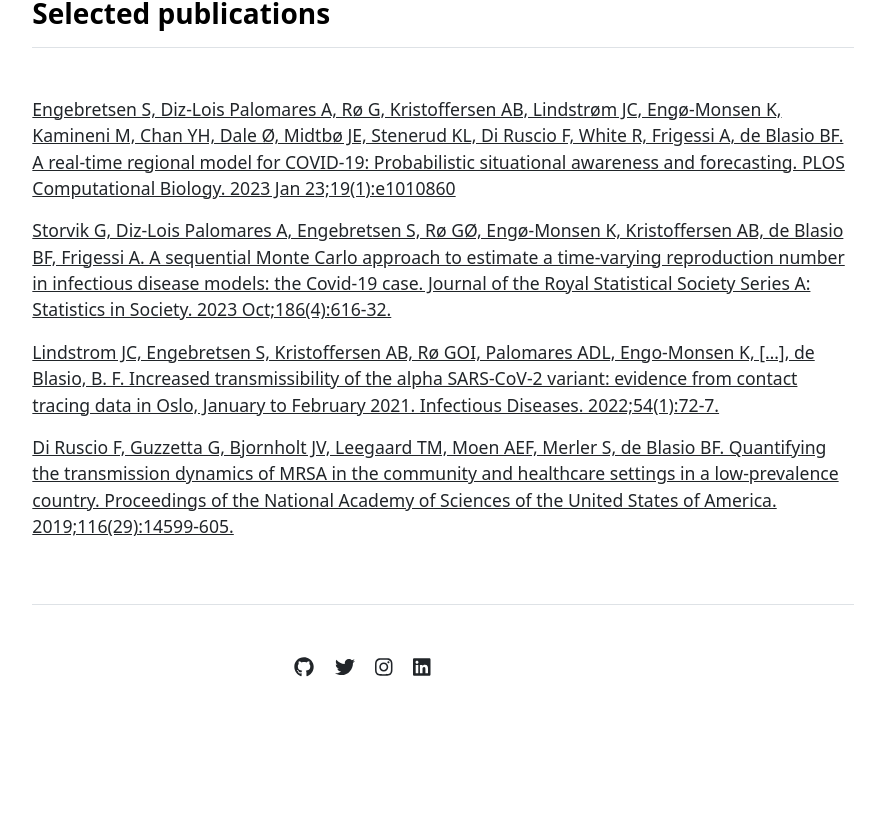
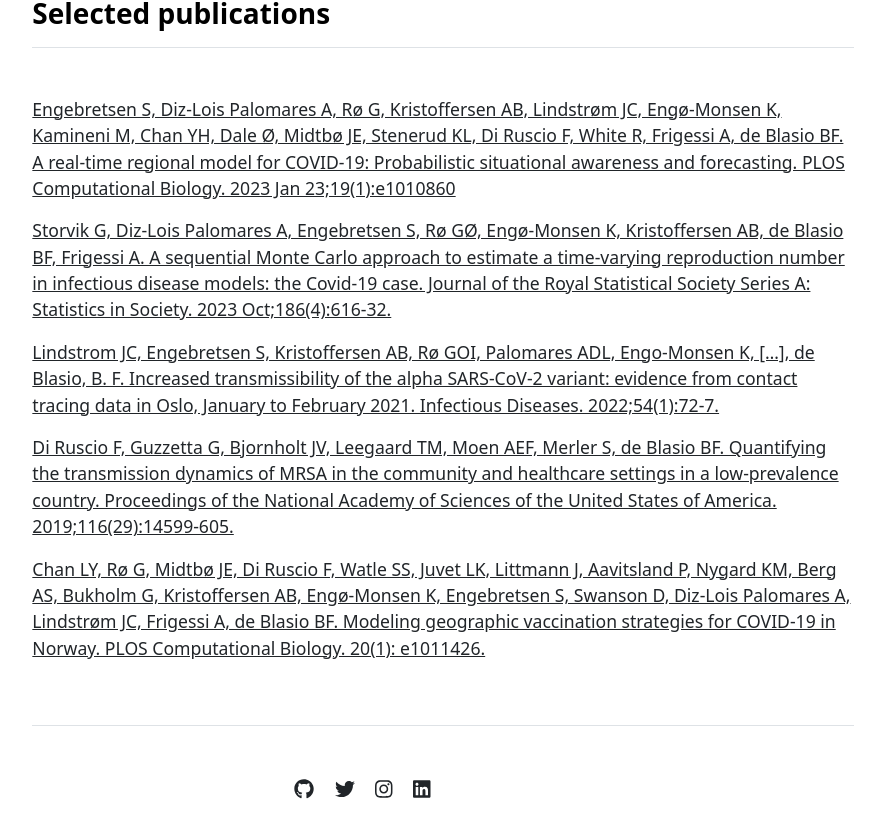
Before and after one commit to folkehelseinstituttet/modelling, a Jekyll site: the page built from index.md, in a window 1280 px wide and 900 px high, scrolled down 1066 px. Shown: the top 838 px of the window, without its empty margins (197-1079 px from the left). Built offline with Jekyll 4.4.1, drawn with Linux system fonts in a browser that asks for light colours; before the commit the page ends 1845 px from its top, so only the background shows below that.

Commit message:
Update publications.yml

```diff
--- a/_data/publications.yml
+++ b/_data/publications.yml
@@ -3,9 +3,9 @@ featured:
 - {name: 'Storvik G, Diz-Lois Palomares A, Engebretsen S, Rø GØ, Engø-Monsen K, Kristoffersen AB, de Blasio BF, Frigessi A. A sequential Monte Carlo approach to estimate a time-varying reproduction number in infectious disease models: the Covid-19 case. Journal of the Royal Statistical Society Series A: Statistics in Society. 2023 Oct;186(4):616-32.', url: 'https://doi.org/10.1093/jrsssa/qnad043'}
 - {name: 'Lindstrom JC, Engebretsen S, Kristoffersen AB, Rø GOI, Palomares ADL, Engo-Monsen K, […], de Blasio, B. F. Increased transmissibility of the alpha SARS-CoV-2 variant: evidence from contact tracing data in Oslo, January to February 2021. Infectious Diseases. 2022;54(1):72-7.', url: 'https://doi.org/10.1080/23744235.2021.1977382'}
 - {name: 'Di Ruscio F, Guzzetta G, Bjornholt JV, Leegaard TM, Moen AEF, Merler S, de Blasio BF. Quantifying the transmission dynamics of MRSA in the community and healthcare settings in a low-prevalence country. Proceedings of the National Academy of Sciences of the United States of America. 2019;116(29):14599-605.', url: 'https://doi.org/10.1073/pnas.1900959116'}
+- {name: 'Chan LY, Rø G, Midtbø JE, Di Ruscio F, Watle SS, Juvet LK, Littmann J, Aavitsland P, Nygard KM, Berg AS, Bukholm G, Kristoffersen AB, Engø-Monsen K, Engebretsen S, Swanson D, Diz-Lois Palomares A, Lindstrøm JC, Frigessi A, de Blasio BF. Modeling geographic vaccination strategies for COVID-19 in Norway. PLOS Computational Biology. 20(1): e1011426.', url: 'https://doi.org/10.1371/journal.pcbi.1011426'}
 
 index:
-- {name: '0. Chan LY, Rø G, Midtbø JE, Di Ruscio F, Watle SS, Juvet LK, Littmann J, Aavitsland P, Nygard KM, Berg AS, Bukholm G, Kristoffersen AB, Engø-Monsen K, Engebretsen S, Swanson D, Diz-Lois Palomares A, Lindstrøm JC, Frigessi A, de Blasio BF. Modeling geographic vaccination strategies for COVID-19 in Norway. medRxiv', url: 'https://doi.org/10.1371/journal.pcbi.1011426'}
 
 - {name: '1. Debes S, Haug JB, de Blasio BF, Lindstrøm JC, Jonassen CM, Dudman SG. Antibiotic Consumption in a Cohort of Hospitalized Adults with Viral Respiratory Tract Infection. Antibiotics. 2023 Apr 20;12(4):788.', url: 'https://doi.org/10.3390/antibiotics12040788'}
 - {name: '2. Engebretsen S, Diz-Lois Palomares A, Rø G, Kristoffersen AB, Lindstrøm JC, Engø-Monsen K, Kamineni M, Chan YH, Dale Ø, Midtbø JE, Stenerud KL, Di Ruscio F, White R, Frigessi A, de Blasio BF. A real-time regional model for COVID-19: Probabilistic situational awareness and forecasting. PLOS Computational Biology. 2023 Jan 23;19(1):e1010860', url: 'https://doi.org/10.1371/journal.pcbi.1010860'}
```
